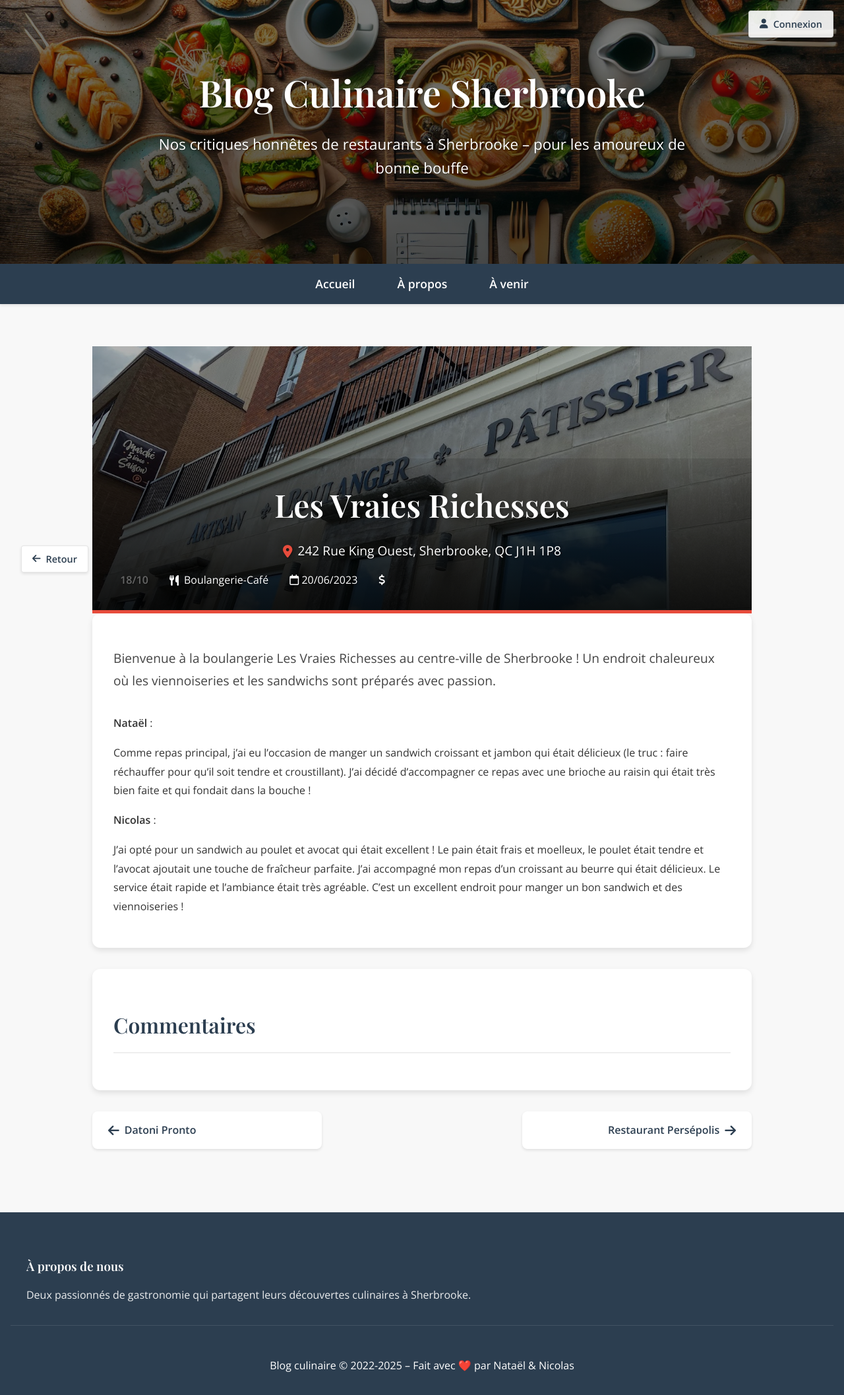
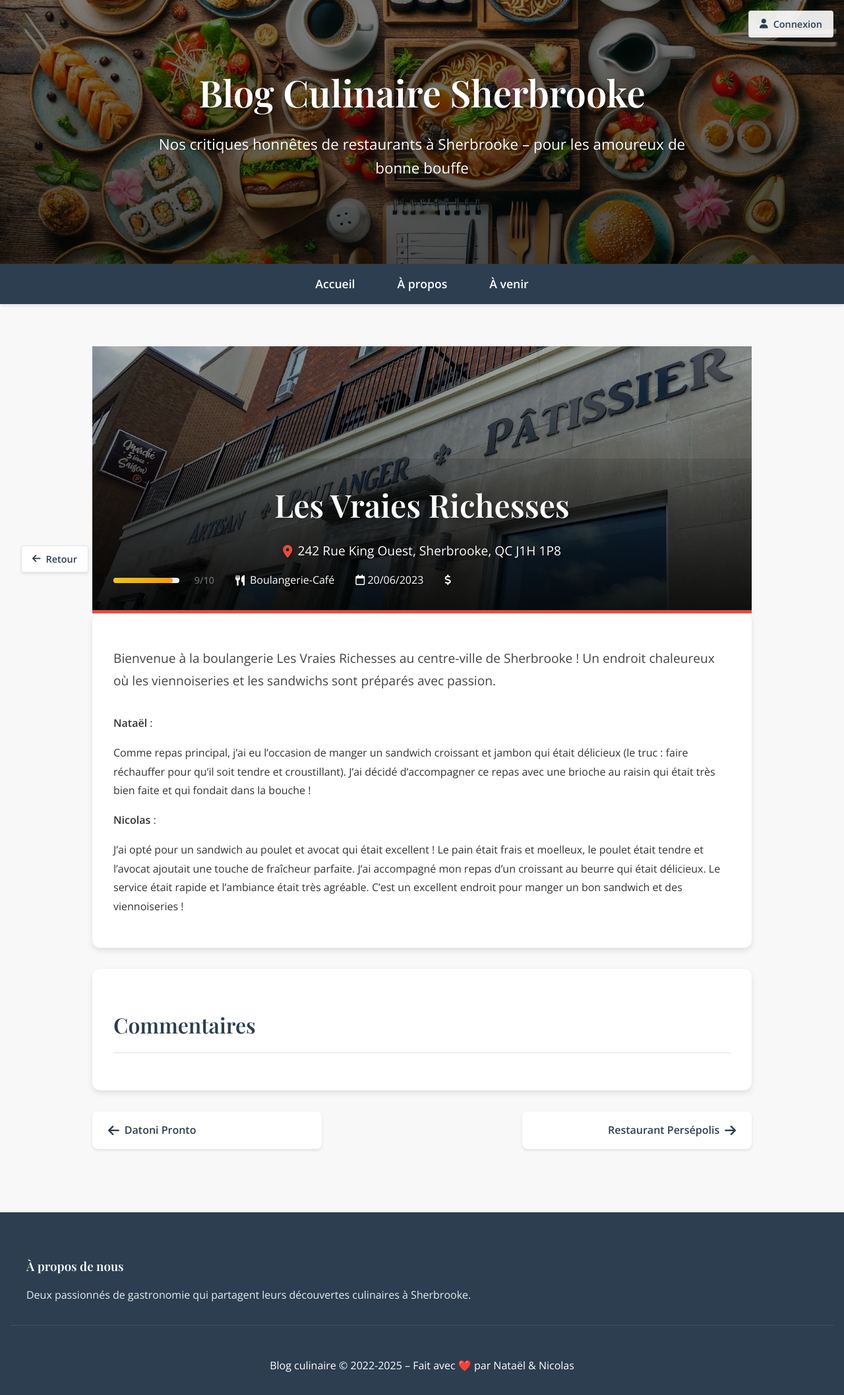
Before and after one commit to Natael21/blog-culinaire, a Jekyll site: the page built from _posts/2023-06-20-les-vraies-richesses.markdown, in a window 1280 px wide. Shown: the whole page at 66% size. Built offline with Jekyll 4.4.1, drawn with Linux system fonts in a browser that asks for light colours; a script that is not in the unit is left out; comment, search, counter and statistics services are not loaded.

Commit message:
note sur 10 fixed ?

```diff
--- a/_layouts/restaurant.html
+++ b/_layouts/restaurant.html
@@ -13,11 +13,10 @@ comments: true
       </div>
       <div class="restaurant-meta">
         <div class="rating">
-          {% assign rating_on_ten = page.note | times: 2 %}
           <div class="rating-bar">
-            <div class="rating-fill" style="width: {{ rating_on_ten | times: 10 }}%"></div>
+            <div class="rating-fill" style="width: {{ page.note | times: 10 }}%"></div>
           </div>
-          <span class="score">{% if rating_on_ten | modulo: 1 == 0 %}{{ rating_on_ten | floor }}{% else %}{{ rating_on_ten }}{% endif %}/10</span>
+          <span class="score">{{ page.note }}/10</span>
         </div>
         <span class="style"><i class="fas fa-utensils"></i> {{ page.style }}</span>
         <span class="date"><i class="far fa-calendar"></i> {{ page.date | date: "%d/%m/%Y" }}</span>
--- a/assets/css/styles.css
+++ b/assets/css/styles.css
@@ -11,6 +11,8 @@
   background-color: #eee;
   border-radius: 4px;
   overflow: hidden;
+  min-width: 100px;
+  max-width: 200px;
 }
 
 .rating-fill {
@@ -25,6 +27,7 @@
   font-weight: 600;
   min-width: 45px;
   text-align: right;
+  font-size: 0.9rem;
 }
 
 /* Ajustements pour la vue en liste */
--- a/index.html
+++ b/index.html
@@ -109,11 +109,10 @@ title: Accueil
             <div class="content-header">
               <h2>{{ post.title }}</h2>
               <div class="rating">
-                {% assign rating_on_ten = post.note | times: 2 %}
                 <div class="rating-bar">
-                  <div class="rating-fill" style="width: {{ rating_on_ten | times: 10 }}%"></div>
+                  <div class="rating-fill" style="width: {{ post.note | times: 10 }}%"></div>
                 </div>
-                <span class="score">{% if rating_on_ten | modulo: 1 == 0 %}{{ rating_on_ten | floor }}{% else %}{{ rating_on_ten }}{% endif %}/10</span>
+                <span class="score">{{ post.note }}/10</span>
               </div>
             </div>
             <p class="description">{{ post.description | truncate: 150 }}</p>
```
